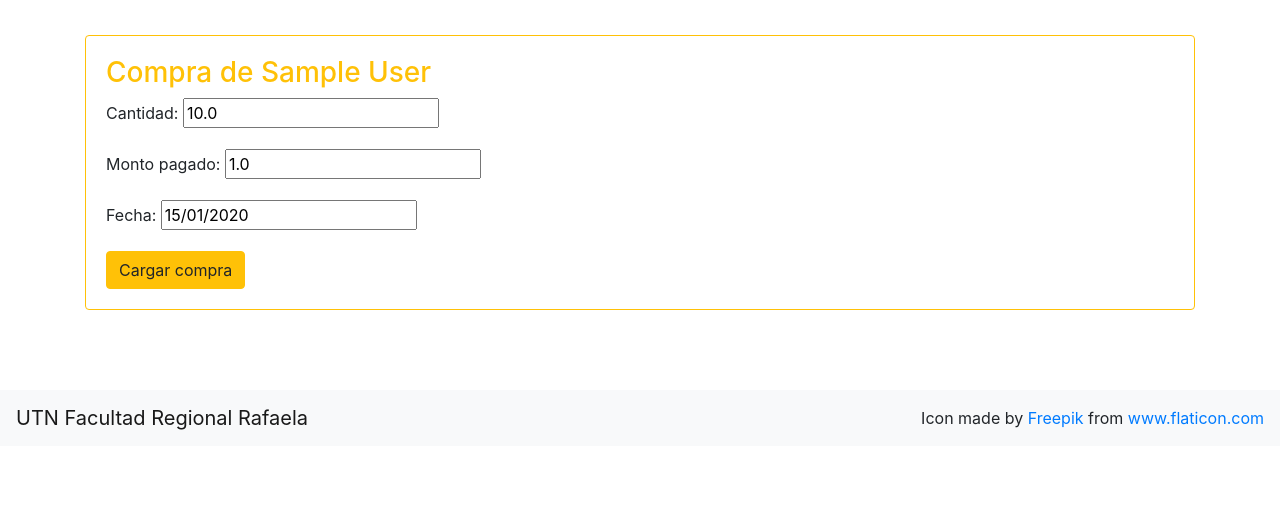
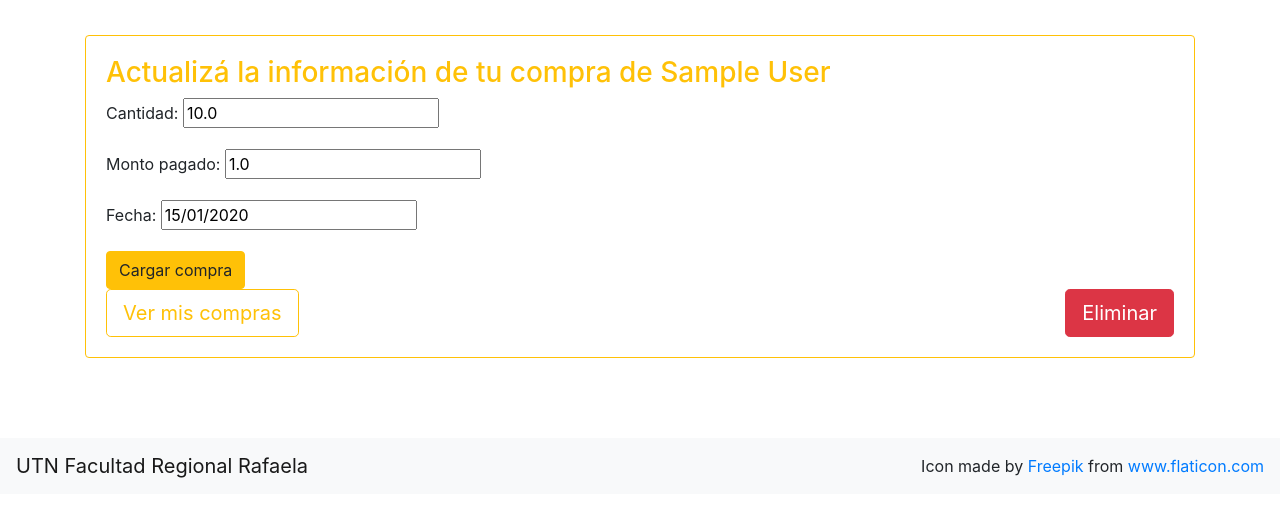
Before and after one commit to sofide/apicolapp, a Django app: page /gestion/compras/editar/1/1 in a window 1280 px wide. Shown: the part 77-594 px from the top of the page. Run offline with Django 3.2, Linux system fonts and the light colour scheme; a user stored in the database is signed in; tables that the repository leaves empty hold one stand-in row (values such as "Sample post"); some libraries are stand-ins or nearby versions.

Commit message:
add delete purchase feature

```diff
--- a/accounting/templates/accounting/purchase_detail.html
+++ b/accounting/templates/accounting/purchase_detail.html
@@ -1,13 +1,14 @@
 {% extends 'core/layout.html' %}
 {% block content %}
+    <div class="card border-warning">
+        <div class="card-body">
             <div class="row">
                 <div class="col-12">
-            <div class="card border-warning">
-                <div class="card-body">
-                    <h3 class="orange">Compra de {{ product }}</h3>
                     {% if purchase_instance %}
+                        <h3 class="orange">Actualizá la información de tu compra de {{ product }}</h3>
                         <form action="{% url 'purchase_detail_edit' purchase_instance.pk product.pk %}" method="POST" autocomplete="off">
                     {% else %}
+                        <h3 class="orange">Compra de {{ product }}</h3>
                         <form action="{% url 'purchase_detail' product.pk %}" method="POST" autocomplete="off">
                     {% endif %}
                             {% csrf_token %}
@@ -15,6 +16,20 @@
                             <input type="submit" value="Cargar compra" class="btn btn-warning"/>
                         </form>
                 </div>
+            </div>
+            <div class="row">
+                <div class="col-6">
+                    <a class="btn btn-outline-warning btn-lg" href="{% url 'purchase_list' %}">
+                        Ver mis compras
+                    </a>
+                </div>
+                {% if purchase_instance %}
+                <div class="col-6">
+                    <a class="btn btn-danger btn-lg float-right" href="{% url 'purchase_delete' purchase_instance.pk %}">
+                        Eliminar
+                    </a>
+                </div>
+                {% endif %}
             </div>
         </div>
     </div>
--- a/accounting/urls.py
+++ b/accounting/urls.py
@@ -17,6 +17,7 @@ urlpatterns = [
     # edit purchase info
     path('compras/editar/<int:purchase_pk>/<int:product_pk>',
          views.purchase_detail, name='purchase_detail_edit'),
+    path('compras/eliminar/<int:purchase_pk>', views.purchase_delete, name='purchase_delete'),
 
     path('ventas/', views.sales_list, name='sales_list'),
     path('ventas/cargar', views.sale_new, name='sale_new'),
--- a/accounting/views.py
+++ b/accounting/views.py
@@ -194,6 +194,13 @@ def purchase_detail(request, product_pk, purchase_pk=None):
 
 
 @login_required
+def purchase_delete(request, purchase_pk):
+    purchase = get_object_or_404(Purchase, pk=purchase_pk)
+    purchase.delete()
+    return redirect('purchase_list')
+
+
+@login_required
 def sales_list(request):
     """Show user's sales list."""
     from_date, to_date, dates_form = dates_form_processor(request)
```
Lines whose indentation alone changed are shown as unchanged.
